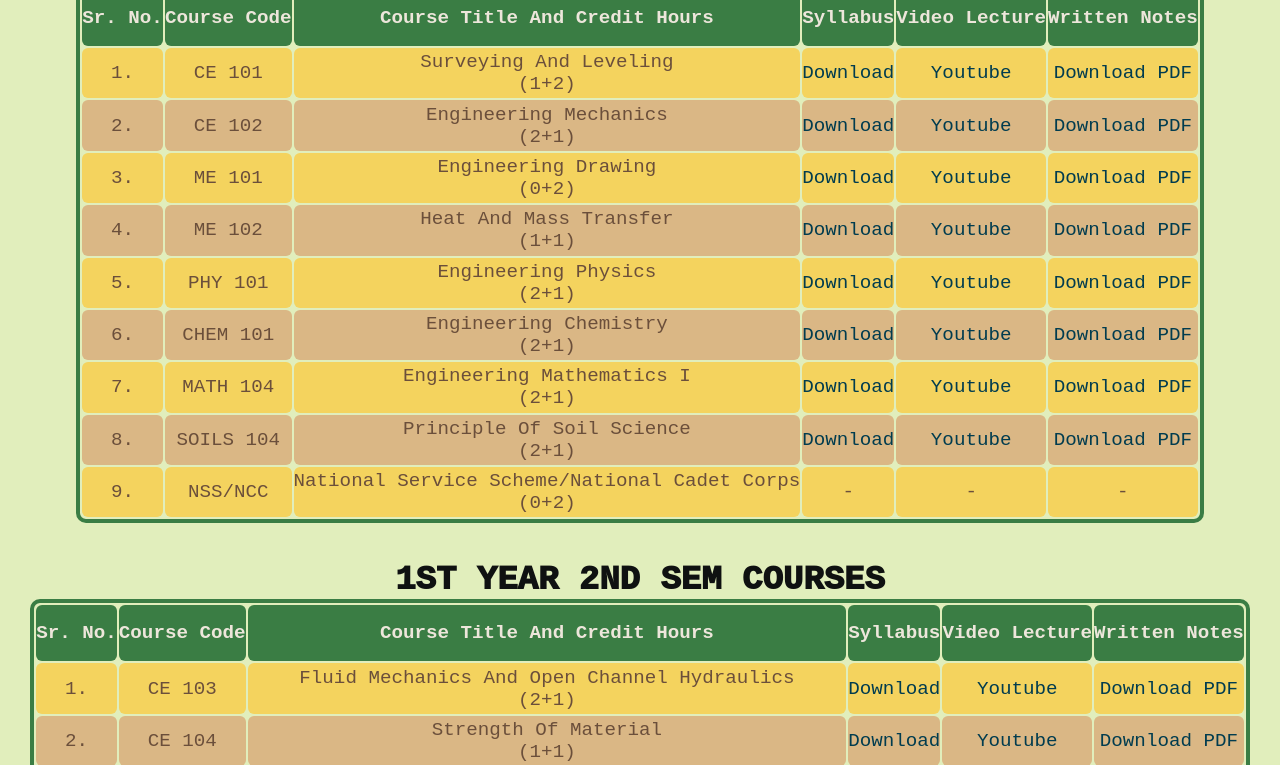
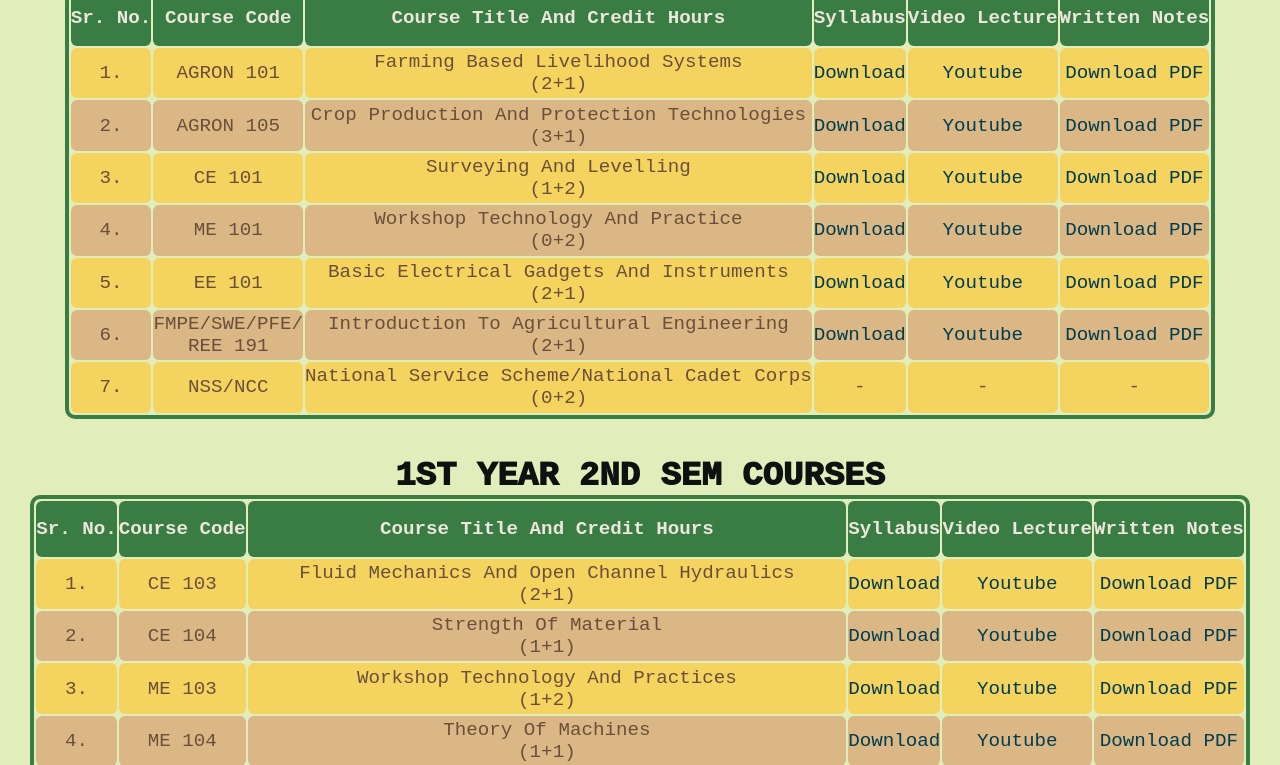
Before and after one commit to lonermoon50/COAET, a plain HTML site: page 1styear.html in a window 1280 px wide. Shown: the part 335-1100 px from the top of the page. Drawn offline with Linux system fonts and the light colour scheme.

Commit message:
Add files via upload

```diff
--- a/1styear.html
+++ b/1styear.html
@@ -48,53 +48,53 @@
             <th>Written Notes</th>
             <tr>
                 <td class="odd_row">1.</td>
-                <td class="odd_row">CE 101</td>
-                <td class="odd_row">Surveying and Leveling<br>(1+2)</td>
-                <td class="odd_row"><a href="Syllabus_CE_101.png" download class="odd_row_material-link">Download</a></td>
+                <td class="odd_row">AGRON 101</td>
+                <td class="odd_row">Farming Based Livelihood Systems <br>(2+1)</td>
+                <td class="odd_row"><a href="Syllabus_AGRON_101.pdf" download class="odd_row_material-link">Download</a></td>
                 <td class="odd_row"><a href="https://youtube.com/playlist?list=PLDruByDs-j8GvL2M4_RsdtMgkbTbfkl5L&feature=shared" class="odd_row_material-link">Youtube</a></td>
                 <td class="odd_row"><a href="" class="odd_row_material-link">Download PDF</a></td>
             </tr>
             <tr>
                 <td class="even_row">2.</td>
-                <td class="even_row">CE 102</td>
-                <td class="even_row">Engineering Mechanics<br>(2+1)</td>
-                <td class="even_row"><a href="Syllaabus_CE_102.png" download class="even_row_material-link">Download</a></td>
+                <td class="even_row">AGRON 105</td>
+                <td class="even_row"> Crop Production and Protection Technologies<br>(3+1)</td>
+                <td class="even_row"><a href="Syllabus_AGRON_105.pdf" download class="even_row_material-link">Download</a></td>
                 <td class="even_row"><a href="https://youtube.com/playlist?list=PLDN15nk5uLiAyM7MbRBF1eIFC8y5vMRxI&feature=shared" class="even_row_material-link">Youtube</a></td>
                 <td class="even_row"><a href="" class="even_row_material-link">Download PDF</a></td>
             </tr>
             <tr>
                 <td class="odd_row">3.</td>
-                <td class="odd_row">ME 101</td>
-                <td class="odd_row">Engineering Drawing<br>(0+2)</td>
-                <td class="odd_row"><a href="Syllabus_ME_101.png" download class="odd_row_material-link">Download</a></td>
+                <td class="odd_row">CE 101</td>
+                <td class="odd_row">Surveying and Levelling<br>(1+2)</td>
+                <td class="odd_row"><a href="Syllabus_CE_101.pdf" download class="odd_row_material-link">Download</a></td>
                 <td class="odd_row"><a href="" class="odd_row_material-link">Youtube</a></td>
                 <td class="odd_row"><a href="" class="odd_row_material-link">Download PDF</a></td>
             </tr>
             <tr>
                 <td class="even_row">4.</td>
-                <td class="even_row">ME 102</td>
-                <td class="even_row">Heat and Mass Transfer<br>(1+1)</td>
-                <td class="even_row"><a href="Syllabus_ME_102.png" download class="even_row_material-link">Download</a></td>
+                <td class="even_row">ME 101</td>
+                <td class="even_row"> Workshop Technology and Practice<br>(0+2)</td>
+                <td class="even_row"><a href="Syllabus_ME_101.pdf" download class="even_row_material-link">Download</a></td>
                 <td class="even_row"><a href="https://youtube.com/playlist?list=PLjtQ3BMex7hsDok5zFFRydcMnQGBqk-Cl&feature=shared" class="even_row_material-link">Youtube</a></td>
                 <td class="even_row"><a href="" class="even_row_material-link">Download PDF</a></td>
             </tr>
             <tr>
                 <td class="odd_row">5.</td>
-                <td class="odd_row">PHY 101</td>
-                <td class="odd_row">Engineering Physics<br>(2+1)</td>
-                <td class="odd_row"><a href="Syllabus_PHY_101.png" download class="odd_row_material-link">Download</a></td>
+                <td class="odd_row">EE 101</td>
+                <td class="odd_row">Basic Electrical Gadgets and Instruments<br>(2+1)</td>
+                <td class="odd_row"><a href="Syllabus_EE_101.pdf" download class="odd_row_material-link">Download</a></td>
                 <td class="odd_row"><a href="https://youtube.com/playlist?list=PLg2LVpcRrOF5SHahQILs8jRZNOjqKBmbC&feature=shared" class="odd_row_material-link">Youtube</a></td>
                 <td class="odd_row"><a href="" class="odd_row_material-link">Download PDF</a></td>
             </tr>
             <tr>
                 <td class="even_row">6.</td>
-                <td class="even_row">CHEM 101</td>
-                <td class="even_row">Engineering Chemistry<br>(2+1)</td>
-                <td class="even_row"><a href="Syllabus_CHEM_101.png" download class="even_row_material-link">Download</a></td>
+                <td class="even_row">FMPE/SWE/PFE/<br>REE 191</td>
+                <td class="even_row">Introduction to Agricultural Engineering<br>(2+1)</td>
+                <td class="even_row"><a href="Syllabus_FMPE.SWE.PFE.REE_191.pdf" download class="even_row_material-link">Download</a></td>
                 <td class="even_row"><a href="https://youtube.com/playlist?list=PLg2LVpcRrOF6Sn9UO_1Yict2fJYKuQQHN&feature=shared" class="even_row_material-link">Youtube</a></td>
                 <td class="even_row"><a href="" class="even_row_material-link">Download PDF</a></td>
             </tr>
-            <tr>
+            <!-- <tr>
                 <td class="odd_row">7.</td>
                 <td class="odd_row">MATH 104</td>
                 <td class="odd_row">Engineering Mathematics I<br>(2+1)</td>
@@ -109,9 +109,9 @@
                 <td class="even_row"><a href="Syllabus_SOILS_104.png" download class="even_row_material-link">Download</a></td>
                 <td class="even_row"><a href="https://youtube.com/@agriculturalstudies?feature=shared" class="even_row_material-link">Youtube</a></td>
                 <td class="even_row"><a href="" class="even_row_material-link">Download PDF</a></td>
-            </tr>
+            </tr> -->
             <tr>
-                <td class="odd_row">9.</td>
+                <td class="odd_row">7.</td>
                 <td class="odd_row">NSS/NCC</td>
                 <td class="odd_row">national service scheme/national cadet corps<br>(0+2)</td>
                 <td class="odd_row">-</td>
```
Also changed, not shown: 2ndyear.html (+20 -20 lines), 7 other files.
